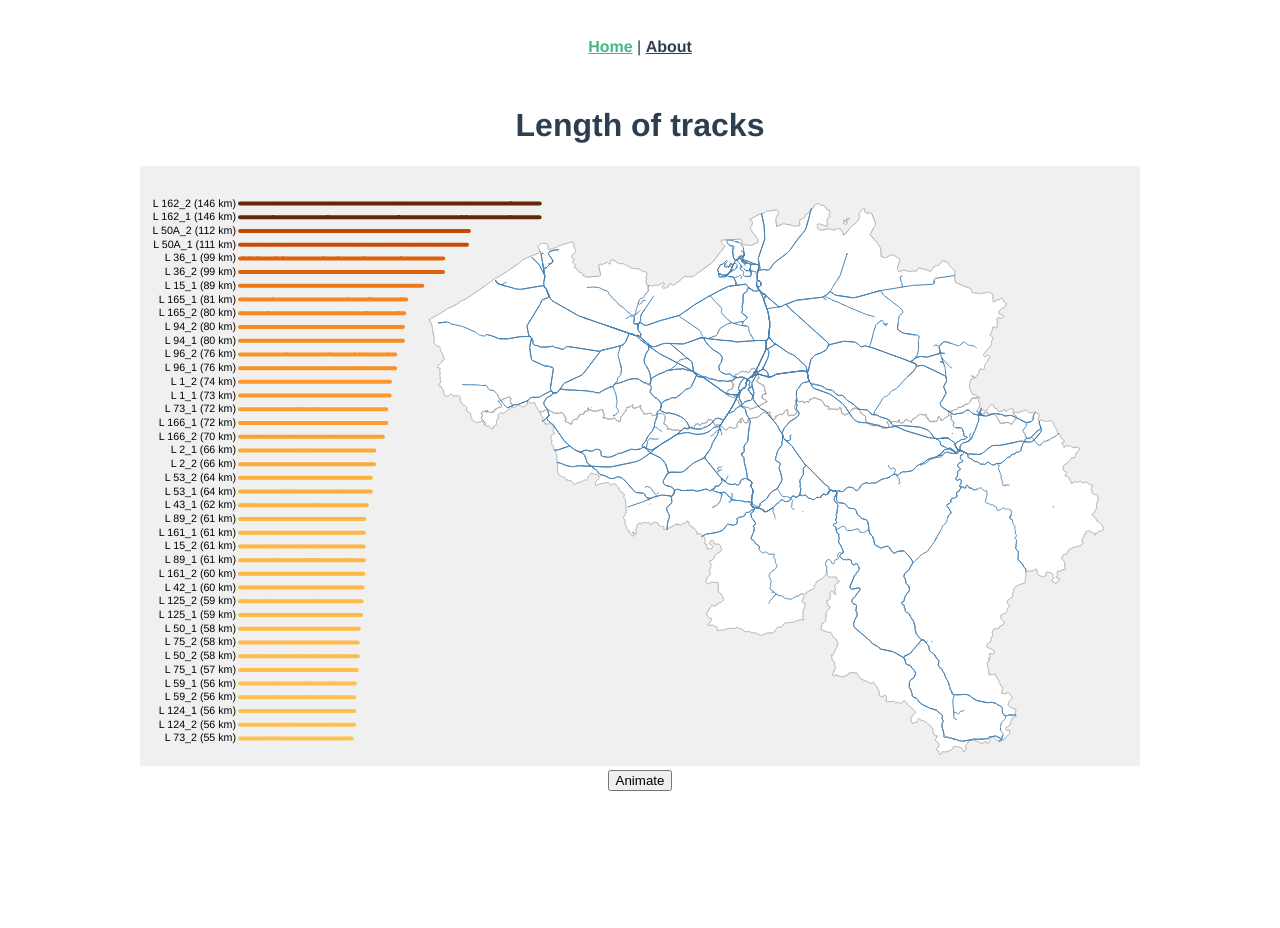
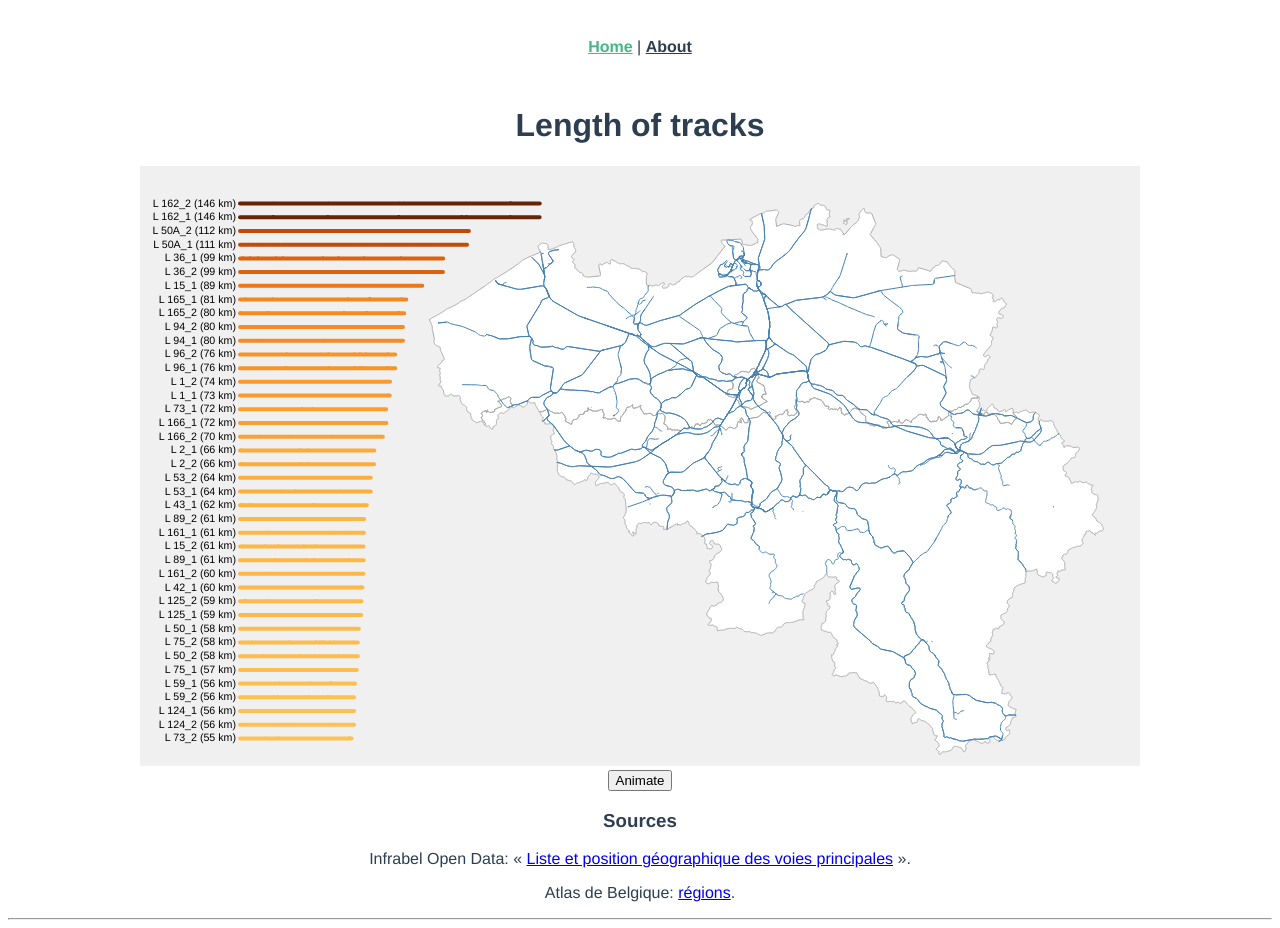
Before and after one commit to Thib-G/infrabel-opendata-sandbox, a Vue app: page /#/ in a window 1280 px wide. Before the commit the page ends 800 px from the top, so only its background shows below. Built offline with nearby package versions, Linux system fonts and the light colour scheme.

Commit message:
Add source

```diff
--- a/src/views/Home.vue
+++ b/src/views/Home.vue
@@ -10,6 +10,13 @@
     <div>
       <button @click="animate()">Animate</button>
     </div>
+    <h3>Sources</h3>
+    <p>Infrabel Open Data: &laquo;&nbsp;<a href="https://opendata.infrabel.be/explore/dataset/geovoies/"
+      target="_blank">Liste
+      et position géographique des voies principales</a>&nbsp;&raquo;.</p>
+    <p>Atlas de Belgique: <a href="http://www.atlas-belgique.be/cms2/index.php?page=cartodata_fr"
+      target="_blank">régions</a>.</p>
+    <hr />
   </div>
 </template>
 
```
